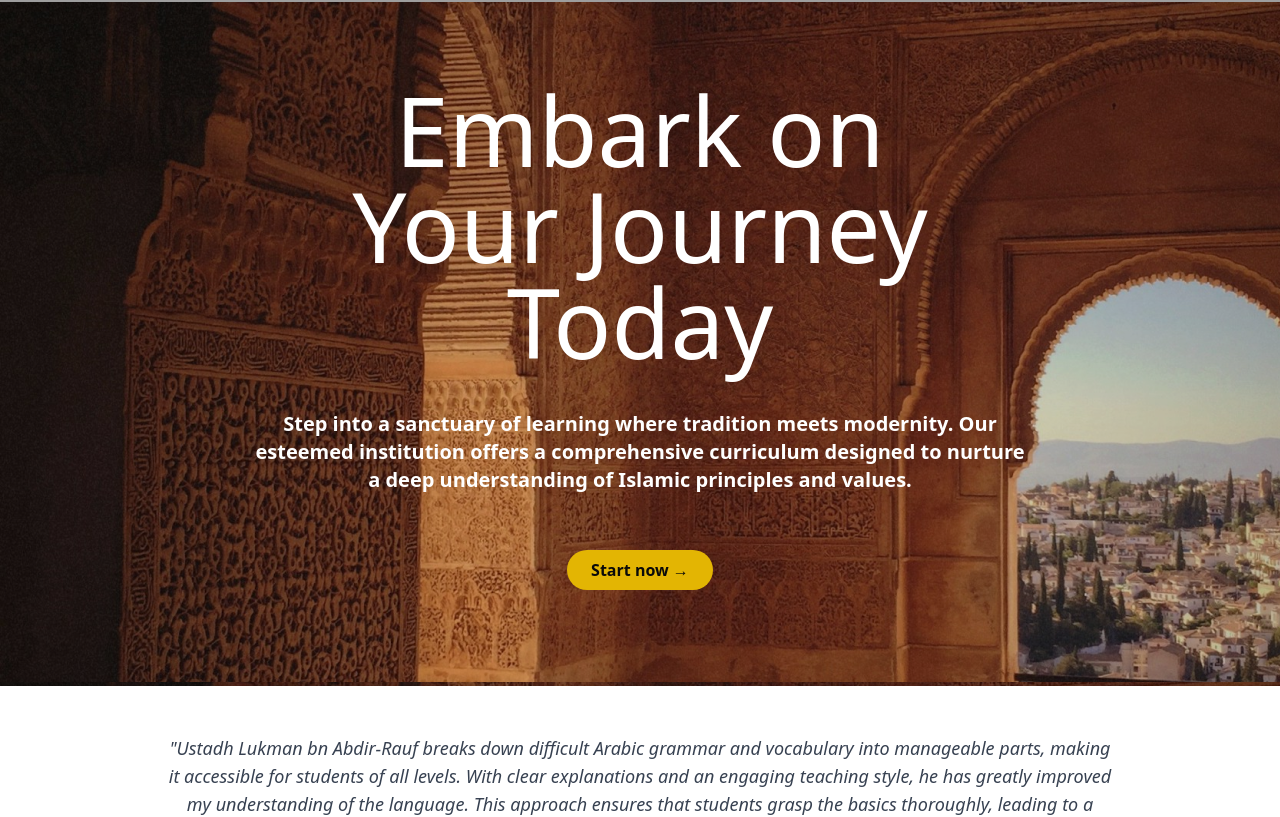
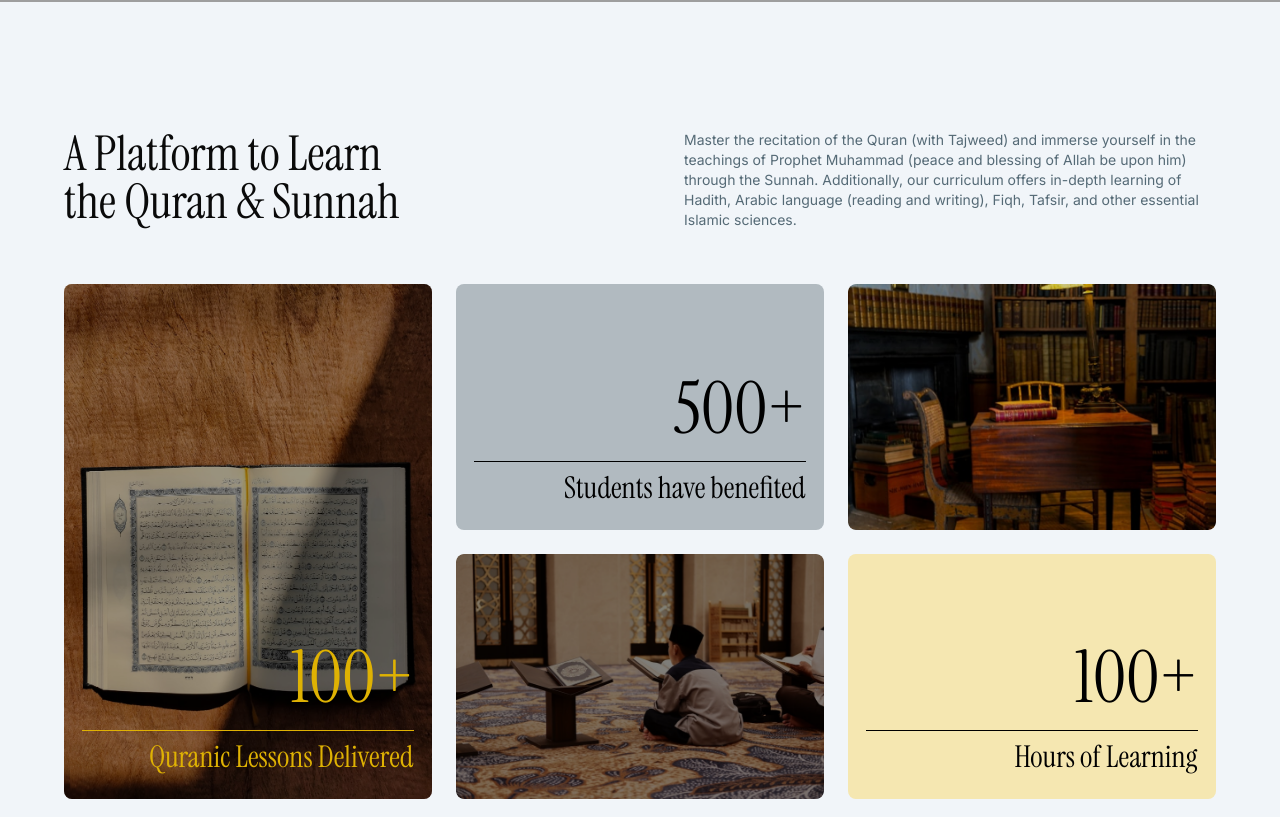
Before and after one commit to Lukman10a/markazulbayaan, a Next.js app: page / in a window 1280 px wide. Shown: the part 798-1615 px from the top of the page. Built offline with nearby package versions, Linux system fonts and the light colour scheme; grey boxes are pictures that could not be loaded.

Commit message:
made some adjustments

```diff
--- a/src/components/home/StatSection.tsx
+++ b/src/components/home/StatSection.tsx
@@ -9,15 +9,15 @@ import image3 from "/public/assets/statimage3.png";
 export default function StatSection() {
   return (
     <section className=" bg-slate-100 py-32 ">
-      <div className="w-9/10 max-w-[1200px] mx-auto grid grid-cols-3 gap-6">
+      <div className="w-[90%] max-w-[1200px] mx-auto grid grid-cols-3 gap-6">
         <div className=" h-auto min-h-[130px]">
-          <p className="text-4xl font-medium">
+          <p className="text-5xl font-medium font-serif">
             A Platform to Learn the Quran & Sunnah
           </p>
         </div>
 
         <div className="col-span-2 ">
-          <p className="text-sm w-[70%] ml-auto">
+          <p className="text-sm w-[70%] ml-auto font-inter text-[#556a76]">
             Master the recitation of the Quran (with Tajweed) and immerse
             yourself in the teachings of Prophet Muhammad (peace and blessing of
             Allah be upon him) through the Sunnah. Additionally, our curriculum
@@ -37,24 +37,24 @@ export default function StatSection() {
 
           <div className="absolute inset-0 bg-black bg-opacity-40"></div>
 
-          <div className="absolute bottom-4 text-right w-full flex flex-col items-center justify-center rounded-lg overflow-hidden">
-            <div className="text-[#DFB203] text-6xl w-[90%] border-b border-[#DFB203] pb-4">
+          <div className="absolute font-serif bottom-4 text-right w-full flex flex-col items-center justify-center rounded-lg overflow-hidden">
+            <div className="text-[#DFB203] text-7xl w-[90%] border-b border-[#DFB203] pb-4">
               100+
             </div>
 
-            <div className="text-[#DFB203] my-2 w-[90%] text-right">
+            <div className="text-[#DFB203] my-2 w-[90%] text-right text-3xl">
               Quranic Lessons Delivered
             </div>
           </div>
         </div>
 
-        <div className="row-span-1 col-span-1 relative bg-[#B1BAC0] rounded-lg overflow-hidden">
+        <div className="row-span-1 col-span-1 relative font-serif bg-[#B1BAC0] rounded-lg overflow-hidden">
           <div className="absolute bottom-4 text-right w-full flex flex-col items-center justify-center">
-            <div className="text-black text-6xl w-[90%] border-b border-black pb-4">
+            <div className="text-black text-7xl w-[90%] border-b border-black pb-4">
               500+
             </div>
 
-            <div className="text-black my-2 w-[90%] text-right">
+            <div className="text-black my-2 w-[90%] text-right text-3xl">
               Students have benefited
             </div>
           </div>
@@ -77,13 +77,13 @@ export default function StatSection() {
             className="object-cover"
           />
         </div>
-        <div className="row-span-1 col-span-1 relative bg-[#f5e7b1] rounded-lg overflow-hidden">
+        <div className="row-span-1 col-span-1 relative font-serif bg-[#f5e7b1] rounded-lg overflow-hidden">
           <div className="absolute bottom-4 text-right w-full flex flex-col items-center justify-center">
-            <div className="text-black text-6xl w-[90%] border-b border-black pb-4">
+            <div className="text-black text-7xl w-[90%] border-b border-black pb-4">
               100+
             </div>
 
-            <div className="text-black my-2 w-[90%] text-right">
+            <div className="text-black my-2 w-[90%] text-right text-3xl">
               Hours of Learning
             </div>
           </div>
--- a/src/components/home/index.tsx
+++ b/src/components/home/index.tsx
@@ -10,11 +10,13 @@ import Embark from "./embark";
 import TestimonialCarousel from "./newTestimonial";
 import Learn from "./learn";
 import WhyChoose from "./whyChoose";
+import StatSection from "./StatSection";
 
 export default function HomePage() {
   return (
     <>
       <Hero />
+      <StatSection />
       <Embark />
       <TestimonialCarousel />
       <Learn />
--- a/src/pages/index.tsx
+++ b/src/pages/index.tsx
@@ -1,13 +1,11 @@
 import { Inter } from "next/font/google";
 import HomePage from "../components/home";
-import StatSection from "@/components/home/StatSection";
 const inter = Inter({ subsets: ["latin"] });
 
 export default function Home() {
   return (
     <main>
       <HomePage />
-      <StatSection />
     </main>
   );
 }
```
